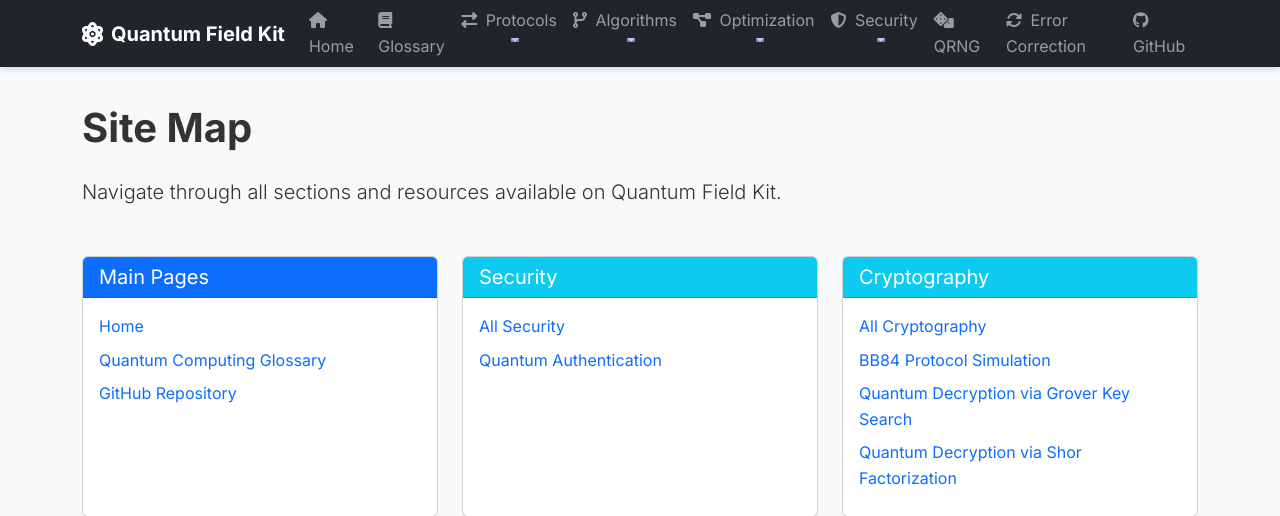
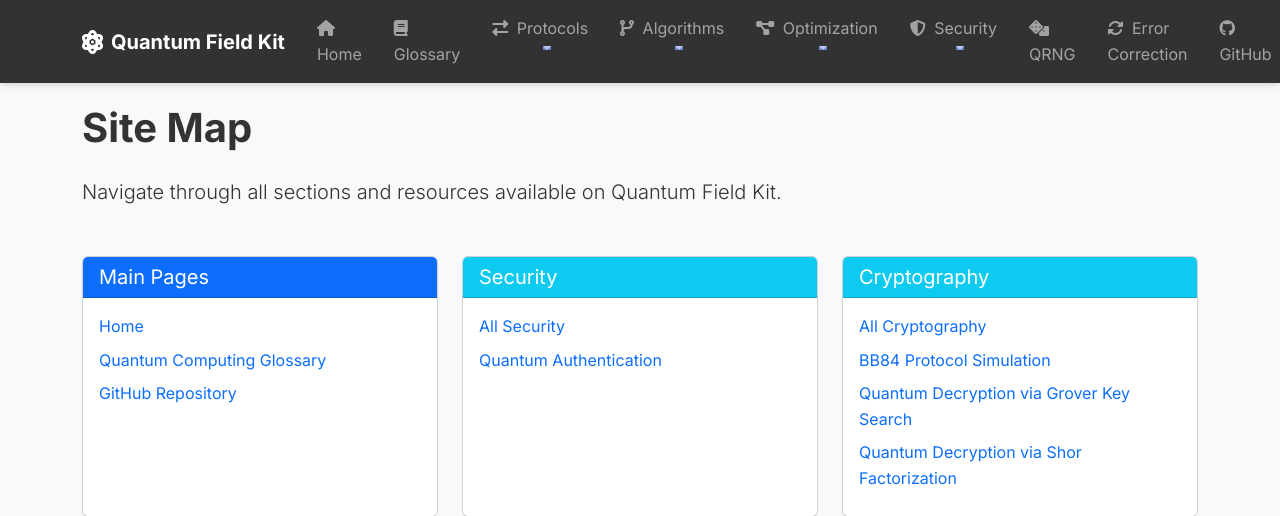
Before and after one commit to ParleSec/QuantumFieldKit, a Flask app: page /sitemap in a window 1280 px wide. Shown: the top 516 px of the page. Run offline with Flask 2, Linux system fonts and the light colour scheme; some libraries are stand-ins or nearby versions.

Commit message:
PATCH header visual

```diff
--- a/static/css/style.css
+++ b/static/css/style.css
@@ -98,15 +98,13 @@
      Navigation
      ===================== */
   #mainNav {
-    background-color: transparent;
+    transition: background-color 0.3s ease;
+    background-color: rgba(0, 0, 0, 0.8);
     box-shadow: var(--shadow-md);
-    transition: background-color 0.3s ease;
-    padding-top: 0 !important;
-    padding-bottom: 0 !important;
   }
 
   #mainNav.scrolled {
-    background-color: var(--dark) !important;
+    background-color: var(--dark);
   }
 
   #mainNav .navbar-brand {
@@ -118,12 +116,8 @@
     font-size: 1.5rem;
   }
 
-  #mainNav .nav-item {
-    margin: 0 0.25rem;
-  }
-
   #mainNav .nav-link {
-    padding: 0.5rem 0.25rem 0.5rem 0.25rem;
+    padding: 0.5rem 1rem;
     position: relative;
   }
 
@@ -282,7 +276,7 @@
      Hero Section
      ===================== */
   .hero-container {
-    height: 150vh;
+    height: 100vh;
     min-height: 500px;
     background: linear-gradient(135deg, #0f172a 0%, #1e1b4b 100%);
     position: relative;
@@ -535,7 +529,6 @@
   @media (max-width: 991.98px) {
     #mainNav .navbar-nav {
       padding: 1rem 0;
-      margin-bottom: 0 !important;
     }
 
     #mainNav .nav-link::after {
--- a/templates/base.html
+++ b/templates/base.html
@@ -102,7 +102,7 @@
 <body>
   <!-- Header & Navigation -->
   <header>
-    <nav class="navbar navbar-expand-lg navbar-dark bg-dark fixed-top" id="mainNav">
+    <nav class="navbar navbar-expand-lg navbar-dark fixed-top" id="mainNav">
       <div class="container">
         <a class="navbar-brand d-flex align-items-center" href="{{ url_for('index') }}">
           <i class="fas fa-atom me-2"></i>
```
